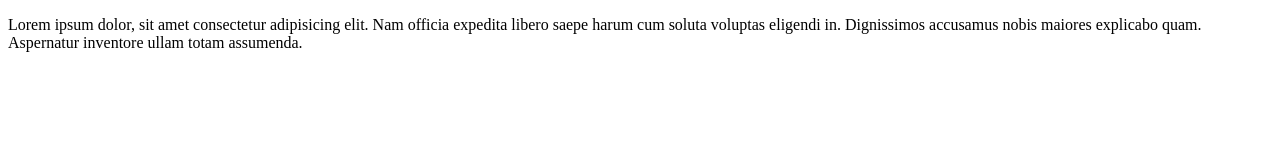
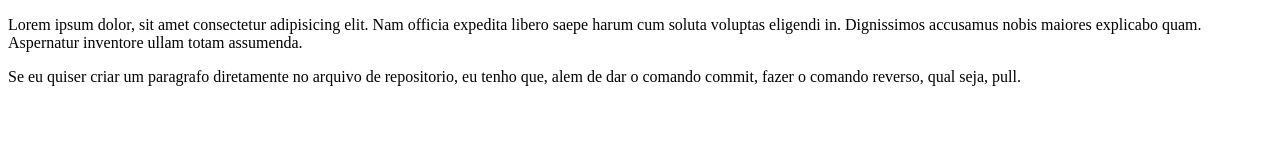
Before and after one commit to RickeMelo/OlaMundo, a plain HTML site: page site-exemplo/exemplo.html in a window 1280 px wide. Drawn offline with Linux system fonts and the light colour scheme.

Commit message:
Update exemplo.html

```diff
--- a/site-exemplo/exemplo.html
+++ b/site-exemplo/exemplo.html
@@ -8,5 +8,6 @@
 </head>
 <body>
     <p>Lorem ipsum dolor, sit amet consectetur adipisicing elit. Nam officia expedita libero saepe harum cum soluta voluptas eligendi in. Dignissimos accusamus nobis maiores explicabo quam. Aspernatur inventore ullam totam assumenda.</p>
+    <p>Se eu quiser criar um paragrafo diretamente no arquivo de repositorio, eu tenho que, alem de dar o comando commit, fazer o comando reverso, qual seja, pull.</p>
 </body>
 </html>
```
